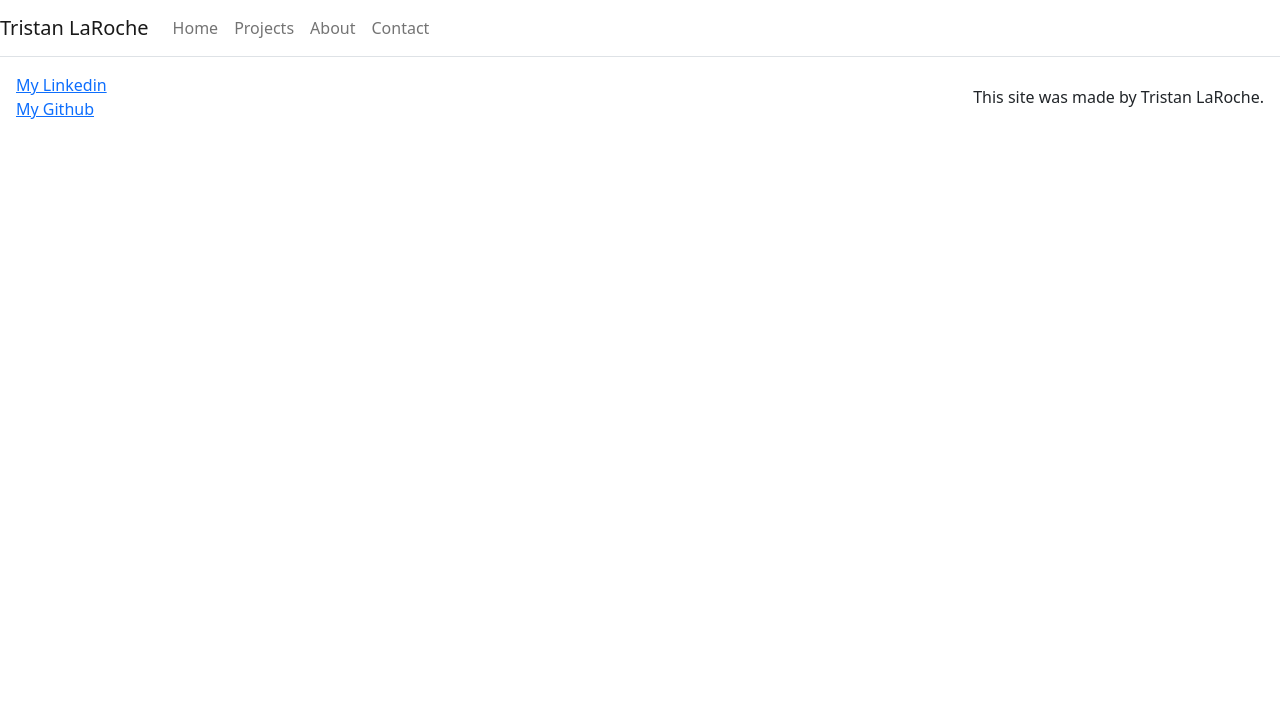
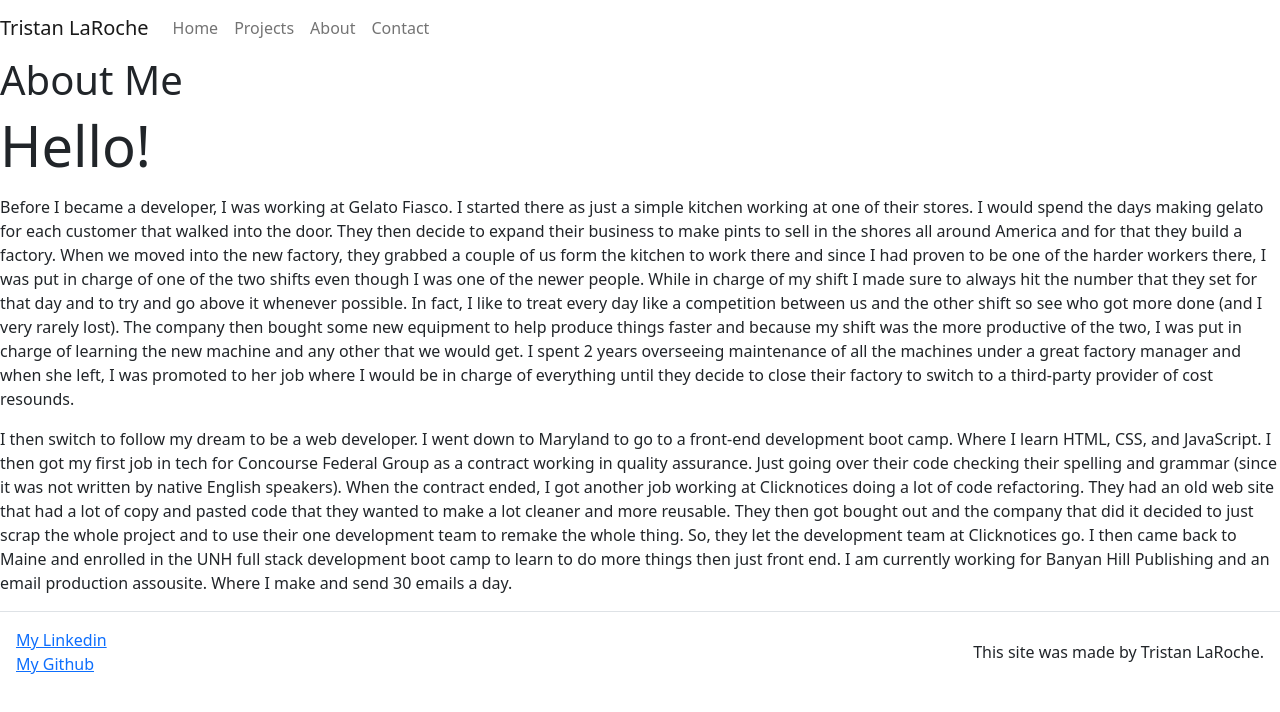
Before and after one commit to taroche/Profile, a React (Create React App) app: page /about in a window 1280 px wide. Shown: the top 712 px of the page. Built offline with nearby package versions, Linux system fonts and the light colour scheme.

Commit message:
add about me text

```diff
--- a/src/pages/Aboutpage.js
+++ b/src/pages/Aboutpage.js
@@ -1,8 +1,55 @@
-import React from 'react';
+import React from "react";
+import { PageHeader } from "../components/PageHeader";
 
-
-function Aboutpage(props) {
- <h1>hi</h1>
-}
+const Aboutpage = () => {
+  return (
+    <>
+      <PageHeader text="About Me" />
+      <div className="aboutMe">
+        <p className="display-4 hello"> Hello!</p>
+        <p>
+          Before I became a developer, I was working at Gelato Fiasco. I started
+          there as just a simple kitchen working at one of their stores. I would
+          spend the days making gelato for each customer that walked into the
+          door. They then decide to expand their business to make pints to sell
+          in the shores all around America and for that they build a factory.
+          When we moved into the new factory, they grabbed a couple of us form
+          the kitchen to work there and since I had proven to be one of the
+          harder workers there, I was put in charge of one of the two shifts
+          even though I was one of the newer people. While in charge of my shift
+          I made sure to always hit the number that they set for that day and to
+          try and go above it whenever possible. In fact, I like to treat every
+          day like a competition between us and the other shift so see who got
+          more done (and I very rarely lost). The company then bought some new
+          equipment to help produce things faster and because my shift was the
+          more productive of the two, I was put in charge of learning the new
+          machine and any other that we would get. I spent 2 years overseeing
+          maintenance of all the machines under a great factory manager and when
+          she left, I was promoted to her job where I would be in charge of
+          everything until they decide to close their factory to switch to a
+          third-party provider of cost resounds.
+        </p>
+        <p>
+          I then switch to follow my dream to be a web developer. I went down to
+          Maryland to go to a front-end development boot camp. Where I learn
+          HTML, CSS, and JavaScript. I then got my first job in tech for
+          Concourse Federal Group as a contract working in quality assurance.
+          Just going over their code checking their spelling and grammar (since
+          it was not written by native English speakers). When the contract
+          ended, I got another job working at Clicknotices doing a lot of code
+          refactoring. They had an old web site that had a lot of copy and
+          pasted code that they wanted to make a lot cleaner and more reusable.
+          They then got bought out and the company that did it decided to just
+          scrap the whole project and to use their one development team to
+          remake the whole thing. So, they let the development team at
+          Clicknotices go. I then came back to Maine and enrolled in the UNH
+          full stack development boot camp to learn to do more things then just
+          front end. I am currently working for Banyan Hill Publishing and an
+          email production assousite. Where I make and send 30 emails a day.
+        </p>
+      </div>
+    </>
+  );
+};
 
 export default Aboutpage;
```
